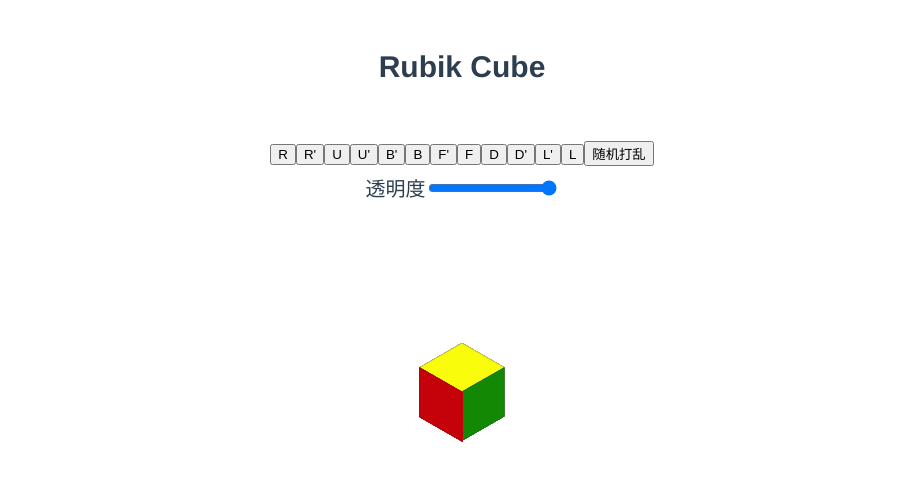
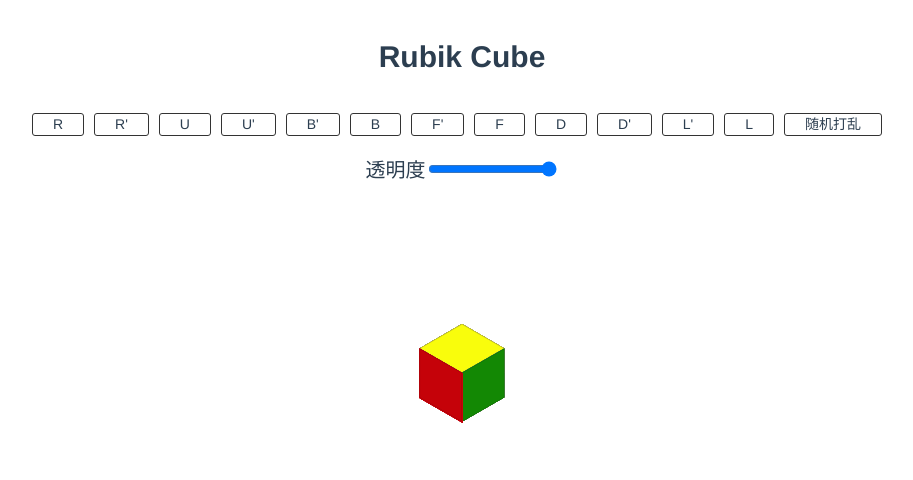
Before and after one commit to caolinjian/rubik-cube, a Vue app: page / in a window 1280 px wide. Shown: the top 480 px of the page, without its empty margins (178-1091 px from the left). Built offline with nearby package versions, Linux system fonts and the light colour scheme.

Commit message:
use select none

```diff
--- a/src/App.vue
+++ b/src/App.vue
@@ -29,7 +29,7 @@ html,body{
   -moz-osx-font-smoothing: grayscale;
   text-align: center;
   color: #2c3e50;
-  padding-top: 30px;
+  padding-top: 20px;
   box-sizing: border-box;
   width: 100%;
   height: 100%;
--- a/src/components/CubeCore.vue
+++ b/src/components/CubeCore.vue
@@ -1,22 +1,24 @@
 <template>
 <div class="hello" @mousedown="handleMouseDown">
   <h1>{{ title }}</h1>
-  <button type="button" name="button" @click="rotate('r', 1, 500)">R</button>
-  <button type="button" name="button" @click="rotate('r', -1, 500)">R'</button>
-  <button type="button" name="button" @click="rotate('u', -1, 500)">U</button>
-  <button type="button" name="button" @click="rotate('u', 1, 500)">U'</button>
-  <button type="button" name="button" @click="rotate('b', 1, 500)">B'</button>
-  <button type="button" name="button" @click="rotate('b', -1, 500)">B</button>
-  <button type="button" name="button" @click="rotate('f', -1, 500)">F'</button>
-  <button type="button" name="button" @click="rotate('f', 1, 500)">F</button>
-  <button type="button" name="button" @click="rotate('d', 1, 500)">D</button>
-  <button type="button" name="button" @click="rotate('d', -1, 500)">D'</button>
-  <button type="button" name="button" @click="rotate('l', 1, 500)">L'</button>
-  <button type="button" name="button" @click="rotate('l', -1, 500)">L</button>
-  <button type="button" name="button" @click="randomRotate(25,true)">随机打乱</button>
+  <div class="button-group">
+    <div class="button" @click="rotate('r', 1)">R</div>
+    <div class="button" @click="rotate('r', -1)">R'</div>
+    <div class="button" @click="rotate('u', -1)">U</div>
+    <div class="button" @click="rotate('u', 1)">U'</div>
+    <div class="button" @click="rotate('b', 1)">B'</div>
+    <div class="button" @click="rotate('b', -1)">B</div>
+    <div class="button" @click="rotate('f', -1)">F'</div>
+    <div class="button" @click="rotate('f', 1)">F</div>
+    <div class="button" @click="rotate('d', 1)">D</div>
+    <div class="button" @click="rotate('d', -1)">D'</div>
+    <div class="button" @click="rotate('l', 1)">L'</div>
+    <div class="button" @click="rotate('l', -1)">L</div>
+    <div class="button" @click="randomRotate(25,true)">随机打乱</div>
+  </div>
   <div class="opacity-set">
     <label>透明度</label>
-    <input type="range" v-model="opacity" min="0" max="100">
+    <input @mousemove.stop="()=>{}" type="range" v-model="opacity" min="0" max="100" >
   </div>
   <div class="cube" :style="'transform: rotateX('+rotateX+'deg) rotateY('+rotateY+'deg)'">
     <Cube v-for="position in positions" :position="position" :ref="position[0]+'-'+position[1]+'-'+position[2]" :key="position[0]+'-'+position[1]+'-'+position[2]" :id="position[0]+'-'+position[1]+'-'+position[2]" :opacity="opacity/100"></Cube>
@@ -74,7 +76,10 @@ export default {
     };
   },
   methods: {
-    rotate(direction, clockwise, timeout, callback) {
+    rotate(direction, clockwise, callback, isnotclick) {
+      if (this.looping && !isnotclick) {
+        return
+      }
       if (this.rotateing) {
         return
       }
@@ -159,7 +164,7 @@ export default {
             }, 100)
           })
         }
-      }, timeout)
+      }, 500)
     },
     changeColor(c1, c2, d1, d2, d3) {
       c1.color = {
@@ -215,10 +220,7 @@ export default {
       this.rotate(
         param.direction,
         param.clockwise,
-        500,
-        () => {
-          this.randomRotate(loopNum - 1, false, param)
-        });
+        this.randomRotate.bind(this, loopNum - 1, false, param), true);
     },
   },
   components: {
@@ -230,6 +232,23 @@ export default {
 <style>
 h1 {
   font-size: 30px;
+  margin: 20px 0;
+}
+
+.button-group {
+  height: 60px;
+  line-height: 30px;
+}
+
+.button {
+  padding: 0 20px;
+  line-height: 21px;
+  font-size: 14px;
+  display: inline-block;
+  margin: 0 10px 0 0;
+  border: 1px solid #333;
+  border-radius: 3px;
+  cursor: pointer;
 }
 
 .cube {
```
Also changed, not shown: 13 other files (tests, documents, lock files or other folders).
